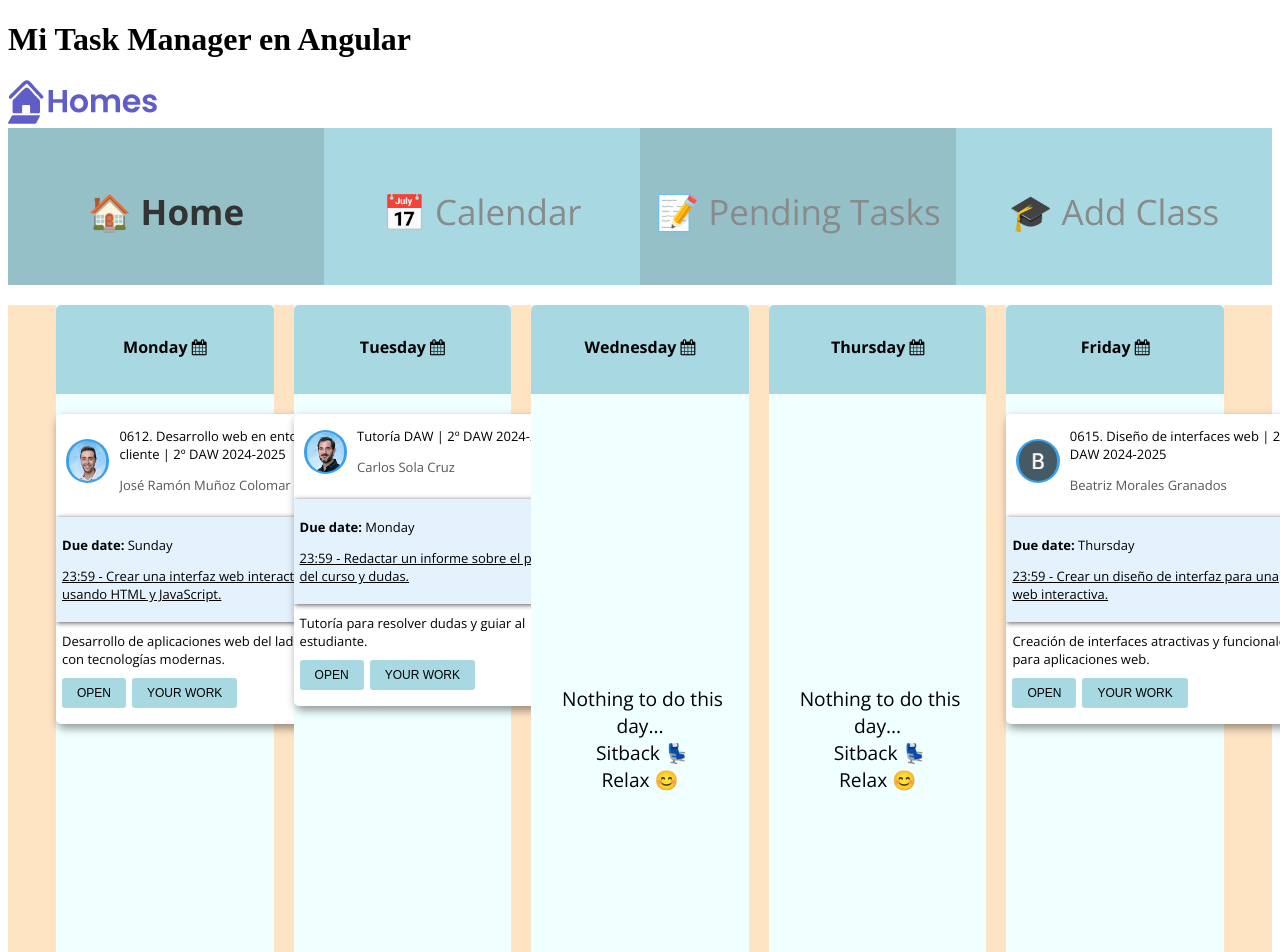
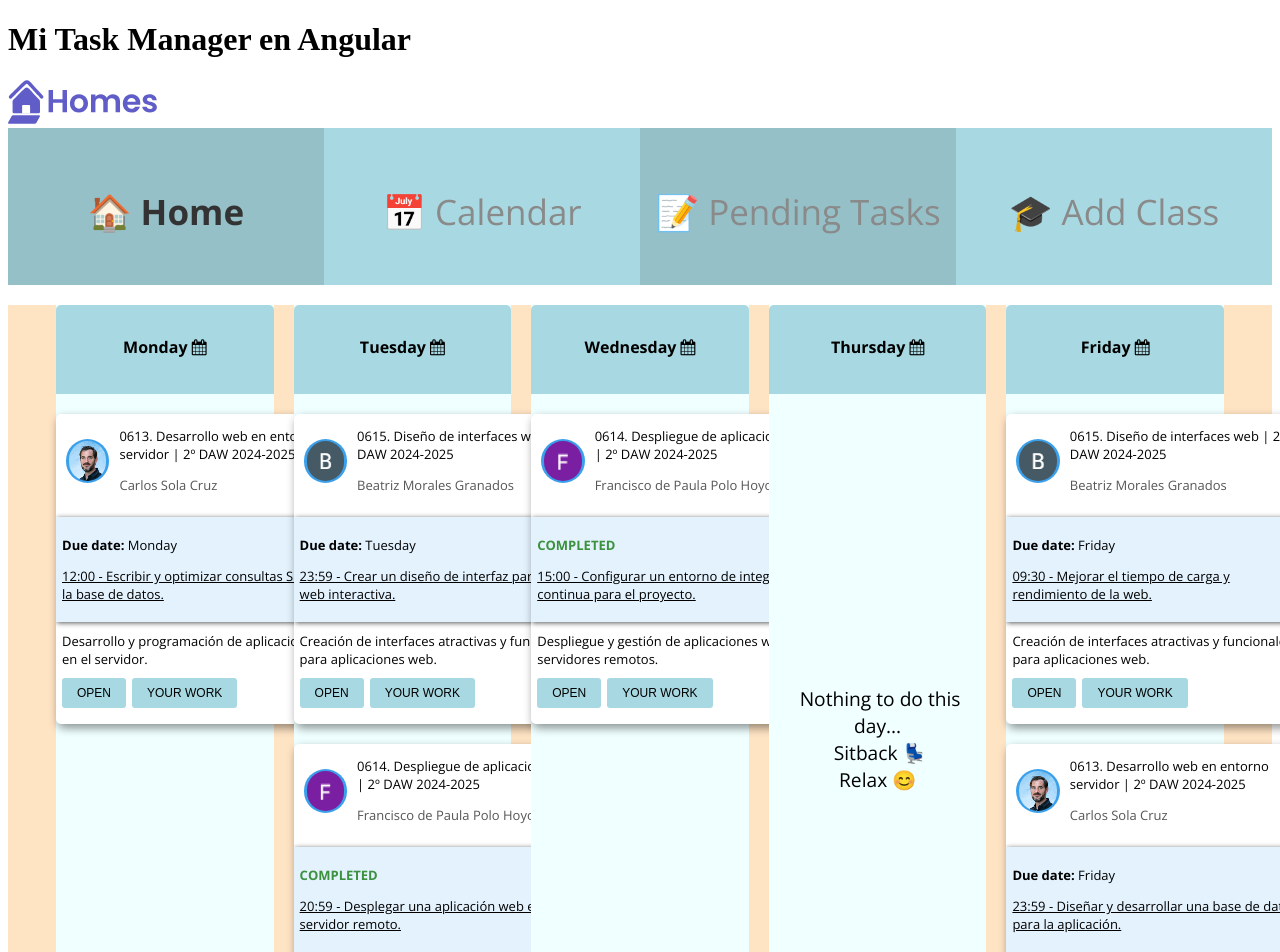
Before and after one commit to rconnolly2/task-app-rconnolly, an Angular app: page /home in a window 1280 px wide. Shown: the top 952 px of the page. Built offline with nearby package versions, Linux system fonts and the light colour scheme.

Commit message:
Fixes fechas

```diff
--- a/src/app/home/home.component.ts
+++ b/src/app/home/home.component.ts
@@ -24,6 +24,7 @@ export class HomeComponent {
     this.wednesdayTaskList = this.taskService.getTasksByWeekDay(2);
     this.thursdayTaskList = this.taskService.getTasksByWeekDay(3);
     this.fridayTaskList = this.taskService.getTasksByWeekDay(4);
+    console.log(this.thursdayTaskList);
   }
 
   objectKeys(obj: { [key: number]: Task[] }): number[] {
--- a/src/app/task.service.ts
+++ b/src/app/task.service.ts
@@ -11,7 +11,7 @@ export class TaskService {
       moduleId: 0,
       name: 'Práctica de diseño de interfaces',
       description: 'Crear un diseño de interfaz para una web interactiva.',
-      deadline: new Date('2025-02-27T23:59:00'),
+      deadline: new Date('2025-02-24T23:59:00'),
       grade: undefined,
       completed: false
     },
@@ -20,34 +20,61 @@ export class TaskService {
       moduleId: 1,
       name: 'Despliegue de aplicación en servidor',
       description: 'Desplegar una aplicación web en un servidor remoto.',
-      deadline: new Date('2025-02-28T23:59:00'),
+      deadline: new Date('2025-02-25T20:59:00'),
       grade: undefined,
-      completed: false
+      completed: true
     },
     {
       id: 2,
       moduleId: 2,
-      name: 'Desarrollo web en entorno servidor',
-      description: 'Desarrollar una API RESTful en entorno servidor.',
-      deadline: new Date('2025-03-01T23:59:00'),
+      name: 'Desarrollo de bases de datos',
+      description: 'Diseñar y desarrollar una base de datos para la aplicación.',
+      deadline: new Date('2025-02-27T23:59:00'),
       grade: undefined,
       completed: false
     },
     {
       id: 3,
-      moduleId: 3,
-      name: 'Desarrollo web en entorno cliente',
-      description: 'Crear una interfaz web interactiva usando HTML y JavaScript.',
-      deadline: new Date('2025-03-02T23:59:00'),
+      moduleId: 0,
+      name: 'Desarrollo de interfaces responsivas',
+      description: 'Crear interfaces que se adapten a diferentes dispositivos.',
+      deadline: new Date('2025-03-01T10:00:00'),
       grade: undefined,
       completed: false
     },
     {
       id: 4,
-      moduleId: 4,
-      name: 'Informe de progreso de tutoría',
-      description: 'Redactar un informe sobre el progreso del curso y dudas.',
-      deadline: new Date('2025-03-03T23:59:00'),
+      moduleId: 1,
+      name: 'Integración continua',
+      description: 'Configurar un entorno de integración continua para el proyecto.',
+      deadline: new Date('2025-03-05T15:00:00'),
+      grade: undefined,
+      completed: true
+    },
+    {
+      id: 5,
+      moduleId: 3,
+      name: 'Desarrollo web en entorno cliente',
+      description: 'Crear una interfaz web interactiva usando HTML y JavaScript.',
+      deadline: new Date('2025-02-27T23:59:00'),
+      grade: undefined,
+      completed: false
+    },
+    {
+      id: 6,
+      moduleId: 0,
+      name: 'Optimización de rendimiento web',
+      description: 'Mejorar el tiempo de carga y rendimiento de la web.',
+      deadline: new Date('2025-02-28T09:30:00'),
+      grade: undefined,
+      completed: false
+    },
+    {
+      id: 7,
+      moduleId: 2,
+      name: 'Implementación de consultas SQL',
+      description: 'Escribir y optimizar consultas SQL para la base de datos.',
+      deadline: new Date('2025-03-03T12:00:00'),
       grade: undefined,
       completed: false
     }
@@ -65,9 +92,14 @@ export class TaskService {
 
   getTasksByWeekDay(dayOfWeek: number): { [moduleId: number]: Task[] } {
     const tasksByModule: { [moduleId: number]: Task[] } = {};
-    const tasksOnDay = this.taskList.filter(task => task.deadline.getDay() === dayOfWeek);
 
-    // Agrupo las tareas por módulo
+    const tasksOnDay = this.taskList.filter(task => {
+      const taskDate = new Date(task.deadline);
+      const localDate = new Date(taskDate.toLocaleString('en-US', { timeZone: 'Europe/Madrid' }));
+      const localDay = localDate.getDay();
+      return localDay === dayOfWeek + 1;
+    });
+
     tasksOnDay.forEach(task => {
       if (!tasksByModule[task.moduleId]) {
         tasksByModule[task.moduleId] = [];
--- a/src/app/task/task.component.ts
+++ b/src/app/task/task.component.ts
@@ -21,8 +21,8 @@ export class TaskComponent {
   @Input() task!: Task;
 
   getFormattedWeekday(): string {
-    const date = new Date(this.task.deadline + 'Z');
-    return date.toLocaleDateString('en-US', { weekday: 'long' });
+    const localDate = new Date(this.task.deadline.toLocaleString('en-US', { timeZone: 'Europe/Madrid' }));
+    return localDate.toLocaleDateString('en-US', { weekday: 'long' });
   }
 
   getFormattedTime(): string {
```
